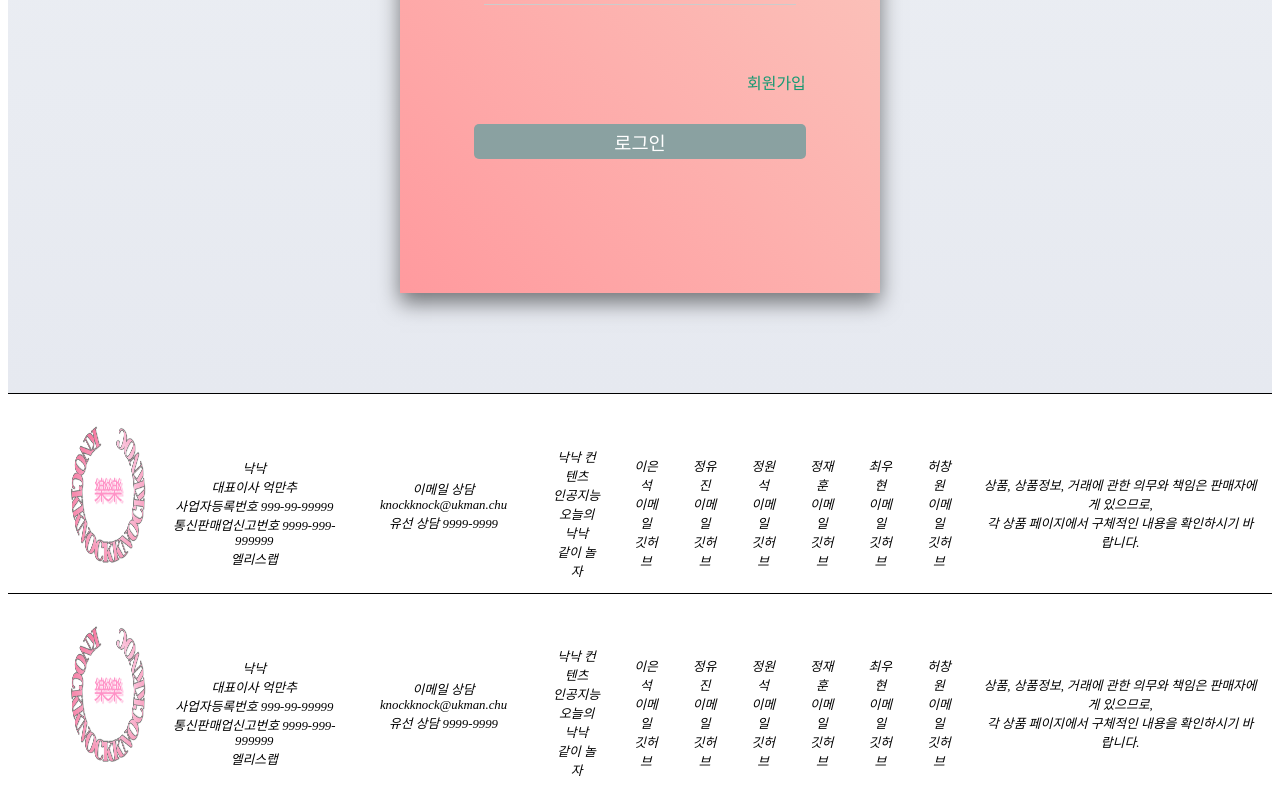
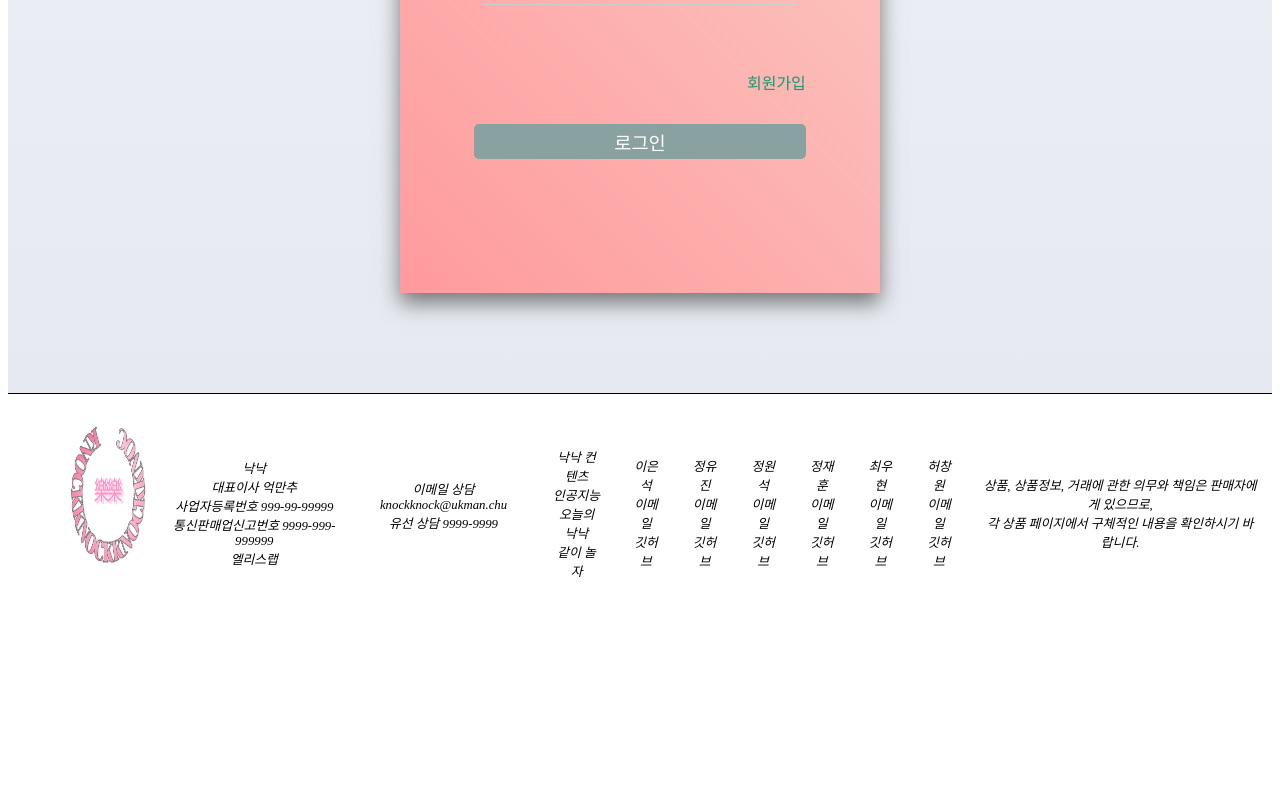
Before and after one commit to jeong1suk/KNOCKKNOCK, a React (Vite) app: page /login in a window 1280 px wide. Shown: the part 455-1255 px from the top of the page. After the commit the page ends 1056 px from the top, so only its background shows below. Built offline with nearby package versions, Linux system fonts and the light colour scheme; no server answers.

Commit message:
Chore: 푸터 Layout에서 삭제하고 Router에서 불러오기

```diff
--- a/src/components/sections/Layout.jsx
+++ b/src/components/sections/Layout.jsx
@@ -1,13 +1,13 @@
 import { BrowserRouter } from "react-router-dom";
 import Router from "../../routes/Router";
 import Header from "./Header";
-import Footer from "./Footer";
+// import Footer from "./Footer";
 const Layout = () => {
   return (
     <BrowserRouter>
       <Header />
       <Router />
-      <Footer />
+      {/* <Footer /> */}
     </BrowserRouter>
   );
 };
```
